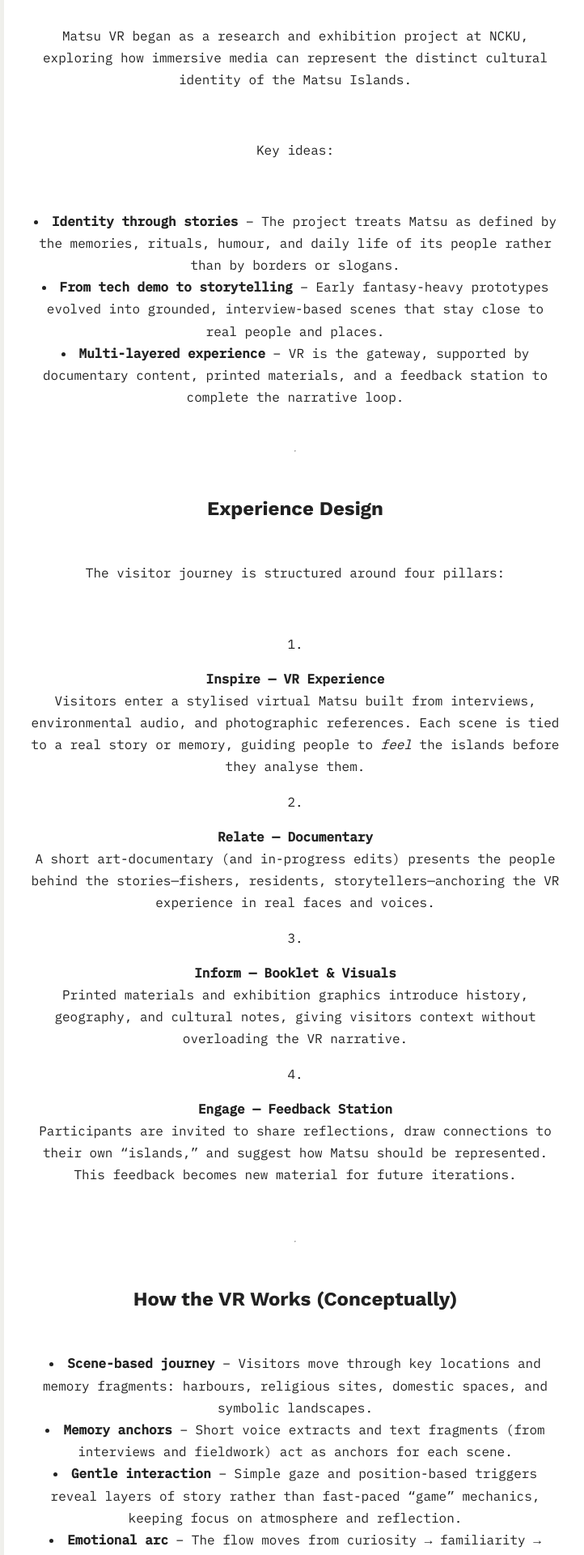
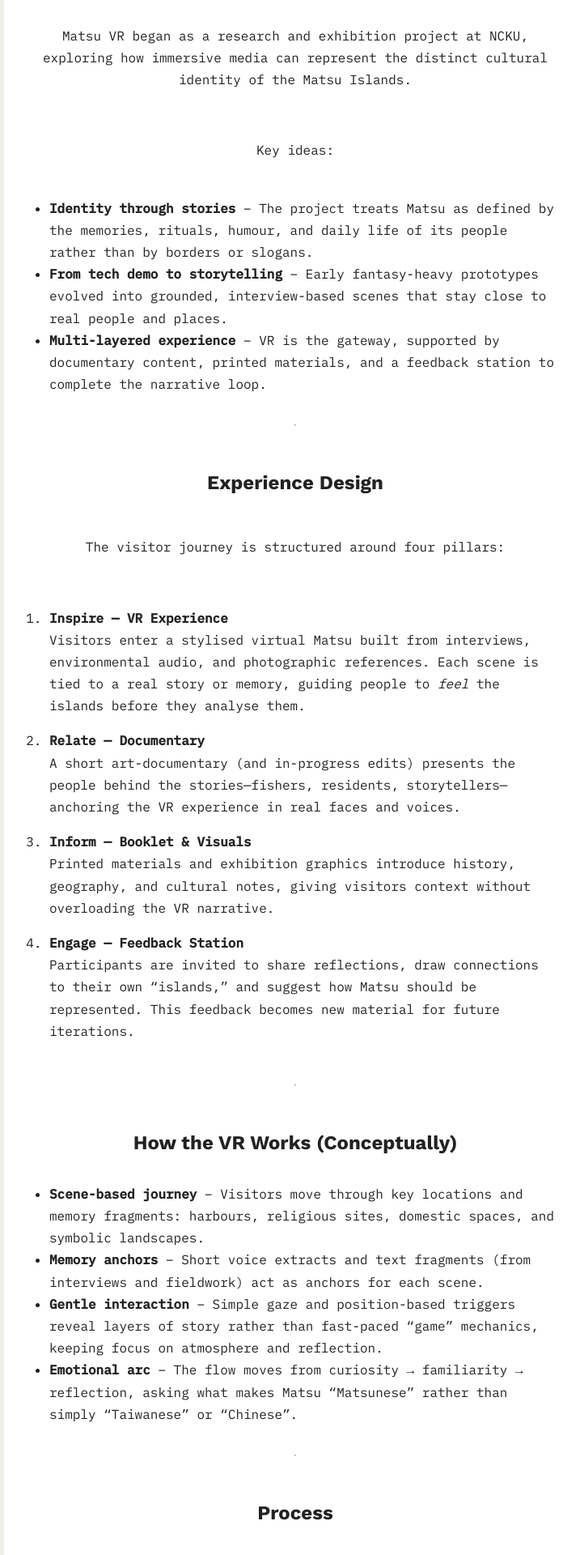
Before and after one commit to phonophasm/phonophasm.github.io, a Jekyll site: the page built from _projects/matsu-vr.md, in a window 1280 px wide. Shown: the part 950-2870 px from the top of the page at 81% size, without its empty margins (275-997 px from the left). Built offline with Jekyll 4.4.1, drawn with Linux system fonts in a browser that asks for light colours.

Commit message:
Align list items to the left

```diff
--- a/assets/css/custom.css
+++ b/assets/css/custom.css
@@ -78,8 +78,14 @@ body {
 
 .site-content ul,
 .site-content ol {
-  padding-left: 0;
-  list-style-position: inside;
+  padding-left: 1.5rem;
+  list-style-position: outside;
+  text-align: left;
+  margin: 0;
+}
+
+.site-content li {
+  text-align: left;
 }
 
 .site-nav {
```
